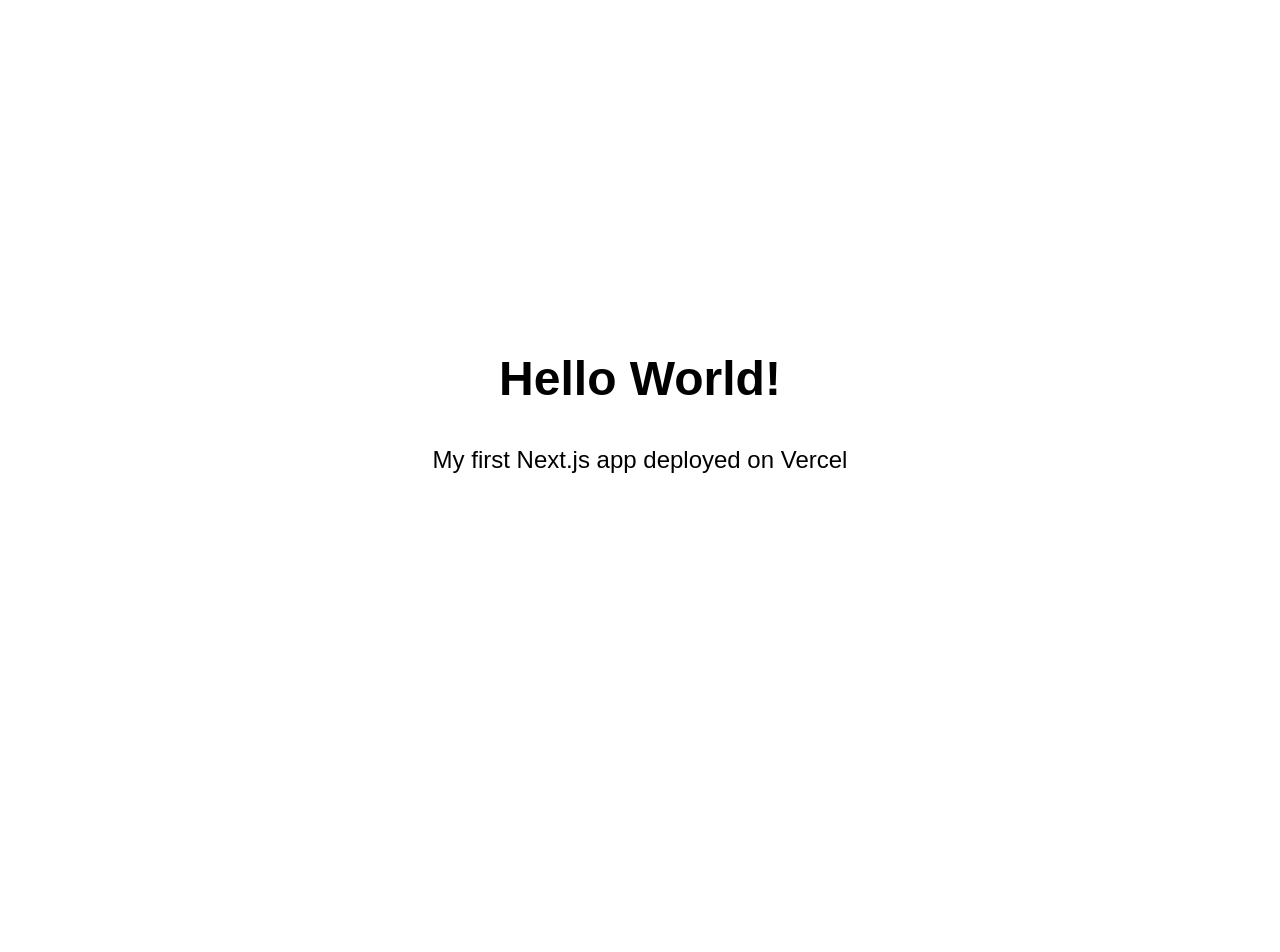
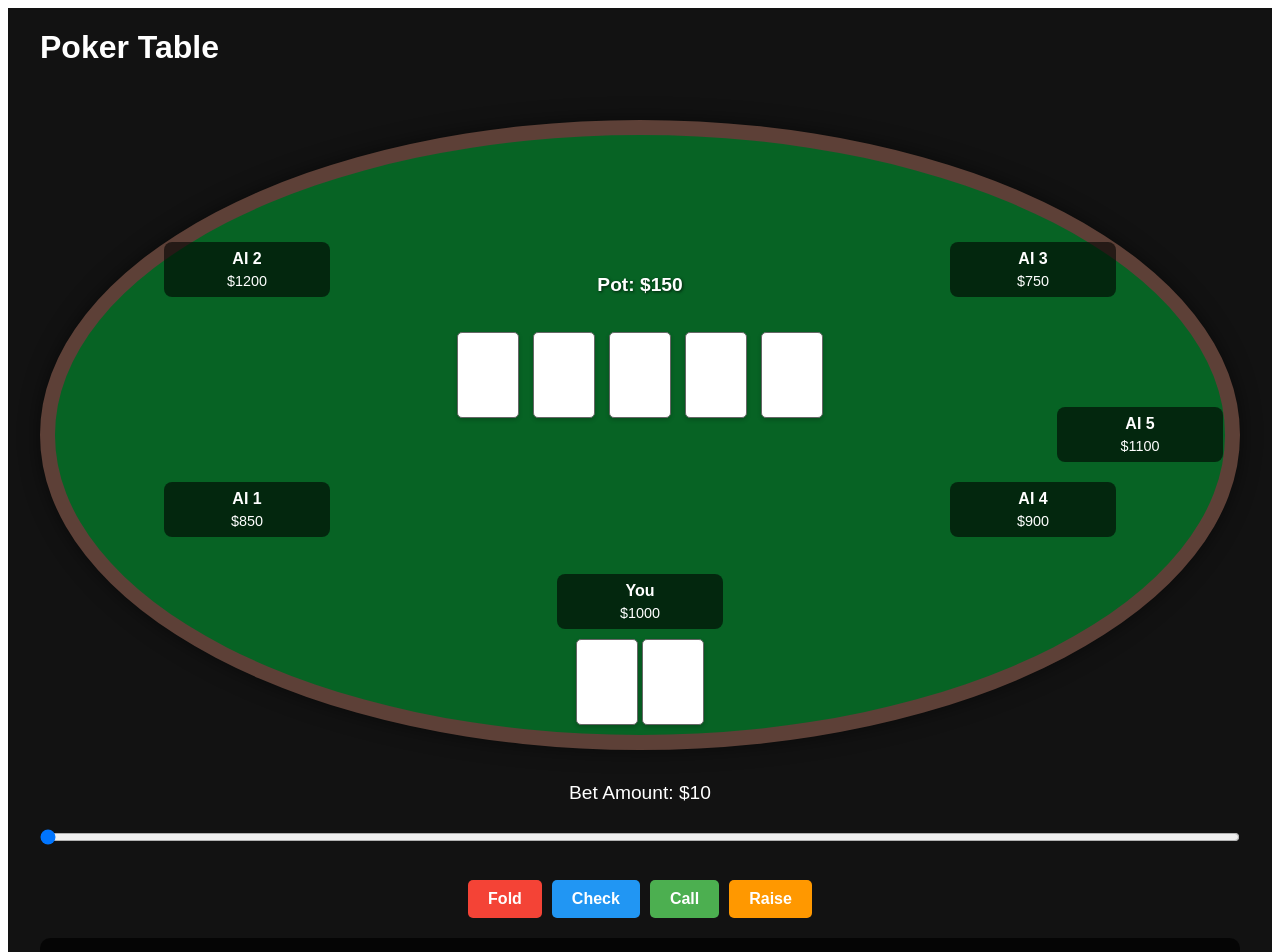
Before and after one commit to dropbop/SimulatedStakes, a Next.js app: page / in a window 1280 px wide. Shown: the top 952 px of the page. Before the commit the page ends 816 px from the top, so only its background shows below. Built offline with nearby package versions, Linux system fonts and the light colour scheme.

Commit message:
Update index.js
poker table interface

```diff
--- a/pages/index.js
+++ b/pages/index.js
@@ -1,26 +1,258 @@
-import Head from 'next/head'
+import { useState } from 'react';
+import Head from 'next/head';
 
-export default function Home() {
+// Define some basic styles
+const styles = {
+  container: {
+    minHeight: '100vh',
+    padding: '0 0.5rem',
+    display: 'flex',
+    flexDirection: 'column',
+    justifyContent: 'center',
+    alignItems: 'center',
+    background: '#121212',
+    color: 'white',
+    fontFamily: 'Arial, sans-serif',
+  },
+  main: {
+    display: 'flex',
+    flexDirection: 'column',
+    width: '100%',
+    maxWidth: '1200px',
+  },
+  table: {
+    position: 'relative',
+    height: '600px',
+    margin: '2rem 0',
+    background: '#076324',
+    borderRadius: '50%',
+    border: '15px solid #5D4037',
+    boxShadow: '0 0 20px rgba(0,0,0,0.5)',
+  },
+  communityCards: {
+    position: 'absolute',
+    top: '40%',
+    left: '50%',
+    transform: 'translate(-50%, -50%)',
+    display: 'flex',
+    gap: '10px',
+  },
+  pot: {
+    position: 'absolute',
+    top: '25%',
+    left: '50%',
+    transform: 'translate(-50%, -50%)',
+    fontSize: '1.2rem',
+    fontWeight: 'bold',
+    color: 'white',
+    textShadow: '1px 1px 3px rgba(0,0,0,0.7)',
+  },
+  playerPosition: {
+    position: 'absolute',
+    width: '150px',
+    height: '150px',
+    display: 'flex',
+    flexDirection: 'column',
+    alignItems: 'center',
+    justifyContent: 'center',
+  },
+  playerInfo: {
+    background: 'rgba(0,0,0,0.6)',
+    padding: '8px',
+    borderRadius: '8px',
+    width: '100%',
+    textAlign: 'center',
+  },
+  playerName: {
+    marginBottom: '5px',
+    fontWeight: 'bold',
+  },
+  playerChips: {
+    fontSize: '0.9rem',
+  },
+  card: {
+    width: '60px',
+    height: '84px',
+    background: 'white',
+    borderRadius: '5px',
+    border: '1px solid #666',
+    display: 'flex',
+    justifyContent: 'center',
+    alignItems: 'center',
+    fontSize: '1.5rem',
+    boxShadow: '0 2px 4px rgba(0,0,0,0.2)',
+    margin: '0 2px',
+  },
+  controls: {
+    display: 'flex',
+    justifyContent: 'center',
+    gap: '10px',
+    marginTop: '20px',
+  },
+  button: {
+    padding: '10px 20px',
+    fontSize: '1rem',
+    fontWeight: 'bold',
+    borderRadius: '5px',
+    cursor: 'pointer',
+    border: 'none',
+  },
+  foldButton: {
+    background: '#f44336',
+    color: 'white',
+  },
+  checkButton: {
+    background: '#2196f3',
+    color: 'white',
+  },
+  callButton: {
+    background: '#4caf50',
+    color: 'white',
+  },
+  raiseButton: {
+    background: '#ff9800',
+    color: 'white',
+  },
+  betSlider: {
+    width: '100%',
+    margin: '15px 0',
+  },
+  betAmount: {
+    textAlign: 'center',
+    marginBottom: '10px',
+    fontSize: '1.2rem',
+  },
+  gameLog: {
+    marginTop: '20px',
+    padding: '15px',
+    background: 'rgba(0,0,0,0.7)',
+    borderRadius: '10px',
+    maxHeight: '200px',
+    overflowY: 'auto',
+  },
+  logEntry: {
+    margin: '5px 0',
+    fontSize: '0.9rem',
+  },
+};
+
+export default function PokerGame() {
+  // State for the bet slider
+  const [betAmount, setBetAmount] = useState(10);
+  // State for game log
+  const [gameLog, setGameLog] = useState([
+    "Welcome to Poker Game!",
+    "Game started. Waiting for your action...",
+  ]);
+
+  // Sample player data (would be dynamic in the real game)
+  const players = [
+    { id: 1, name: "You", chips: 1000, position: { bottom: '10px', left: '50%', transform: 'translateX(-50%)' }, isHuman: true },
+    { id: 2, name: "AI 1", chips: 850, position: { bottom: '150px', left: '10%' } },
+    { id: 3, name: "AI 2", chips: 1200, position: { top: '10%', left: '10%' } },
+    { id: 4, name: "AI 3", chips: 750, position: { top: '10%', right: '10%' } },
+    { id: 5, name: "AI 4", chips: 900, position: { bottom: '150px', right: '10%' } },
+    { id: 6, name: "AI 5", chips: 1100, position: { top: '50%', right: '10px', transform: 'translateY(-50%)' } },
+  ];
+
+  // Placeholder for community cards (would be dynamic)
+  const communityCards = ['🂠', '🂠', '🂠', '🂠', '🂠'];
+
+  // Sample action handlers (would have real game logic later)
+  const handleFold = () => {
+    addToGameLog("You folded. Waiting for next hand...");
+  };
+
+  const handleCheck = () => {
+    addToGameLog("You checked. Action moves to next player.");
+  };
+
+  const handleCall = () => {
+    addToGameLog("You called. Action moves to next player.");
+  };
+
+  const handleRaise = () => {
+    addToGameLog(`You raised to $${betAmount}. Action moves to next player.`);
+  };
+
+  const addToGameLog = (message) => {
+    setGameLog(prevLog => [...prevLog, message]);
+  };
+
   return (
-    <div style={{
-      display: 'flex',
-      flexDirection: 'column',
-      justifyContent: 'center',
-      alignItems: 'center',
-      height: '100vh',
-      fontFamily: 'Arial, sans-serif'
-    }}>
+    <div style={styles.container}>
       <Head>
-        <title>Hello World - Next.js</title>
-        <meta name="description" content="My first Next.js app" />
+        <title>Poker Game</title>
+        <meta name="description" content="A simple poker game" />
       </Head>
 
-      <h1 style={{ fontSize: '3rem', marginBottom: '1rem' }}>
-        Hello World!
-      </h1>
-      <p style={{ fontSize: '1.5rem' }}>
-        My first Next.js app deployed on Vercel
-      </p>
+      <main style={styles.main}>
+        <h1>Poker Table</h1>
+
+        <div style={styles.table}>
+          {/* Players */}
+          {players.map(player => (
+            <div
+              key={player.id}
+              style={{
+                ...styles.playerPosition,
+                ...player.position
+              }}
+            >
+              <div style={styles.playerInfo}>
+                <div style={styles.playerName}>{player.name}</div>
+                <div style={styles.playerChips}>${player.chips}</div>
+              </div>
+
+              {/* Player cards (facedown for AI, visible for human) */}
+              {player.isHuman && (
+                <div style={{ display: 'flex', marginTop: '10px' }}>
+                  <div style={styles.card}>A♠</div>
+                  <div style={styles.card}>K♥</div>
+                </div>
+              )}
+            </div>
+          ))}
+
+          {/* Community cards */}
+          <div style={styles.communityCards}>
+            {communityCards.map((card, index) => (
+              <div key={index} style={styles.card}>{card}</div>
+            ))}
+          </div>
+
+          {/* Pot */}
+          <div style={styles.pot}>Pot: $150</div>
+        </div>
+
+        {/* Controls */}
+        <div>
+          <div style={styles.betAmount}>Bet Amount: ${betAmount}</div>
+          <input
+            type="range"
+            min="10"
+            max="1000"
+            value={betAmount}
+            onChange={(e) => setBetAmount(parseInt(e.target.value))}
+            style={styles.betSlider}
+          />
+
+          <div style={styles.controls}>
+            <button style={{...styles.button, ...styles.foldButton}} onClick={handleFold}>Fold</button>
+            <button style={{...styles.button, ...styles.checkButton}} onClick={handleCheck}>Check</button>
+            <button style={{...styles.button, ...styles.callButton}} onClick={handleCall}>Call</button>
+            <button style={{...styles.button, ...styles.raiseButton}} onClick={handleRaise}>Raise</button>
+          </div>
+        </div>
+
+        {/* Game Log */}
+        <div style={styles.gameLog}>
+          <h3>Game Log</h3>
+          {gameLog.map((entry, index) => (
+            <div key={index} style={styles.logEntry}>{entry}</div>
+          ))}
+        </div>
+      </main>
     </div>
-  )
+  );
 }
```
